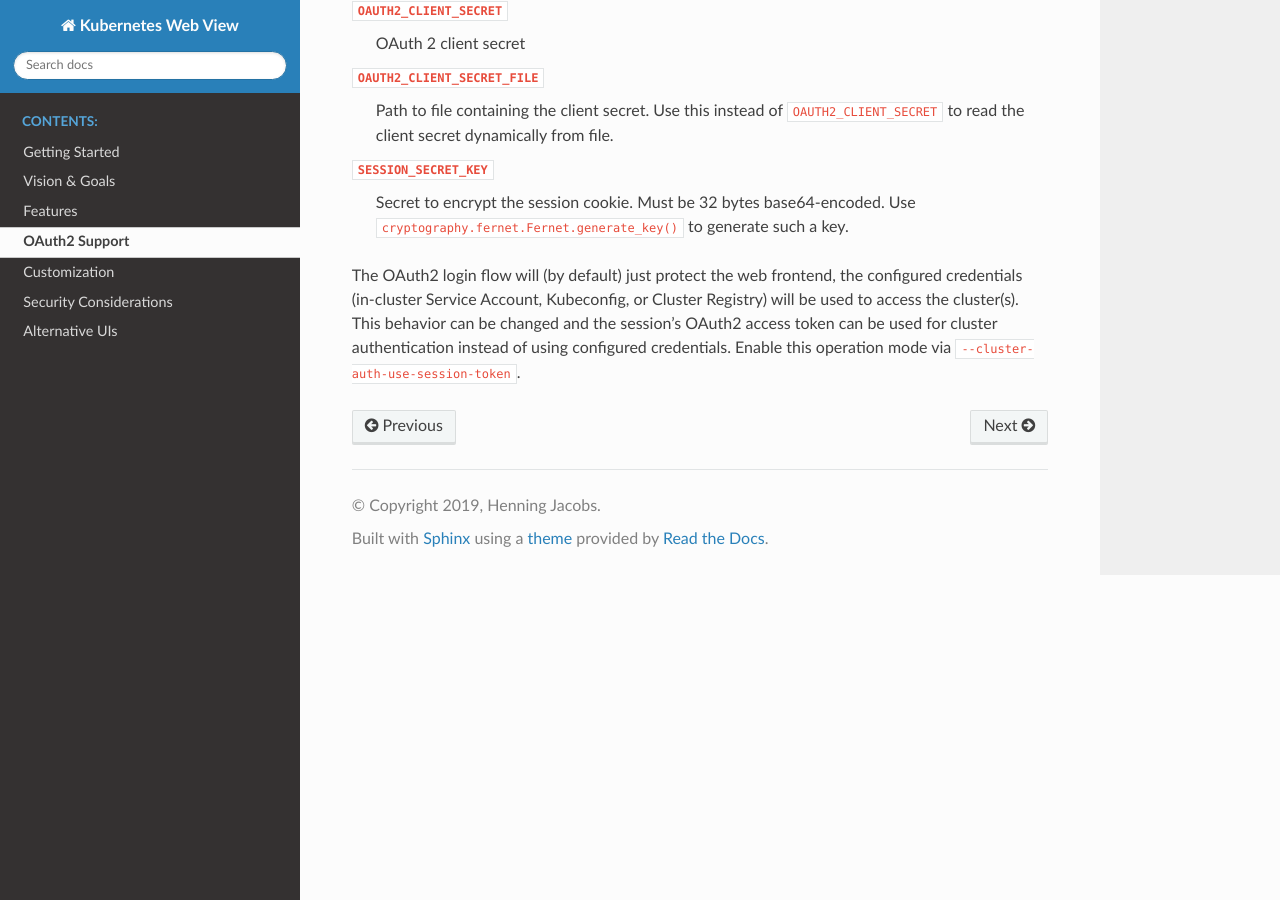
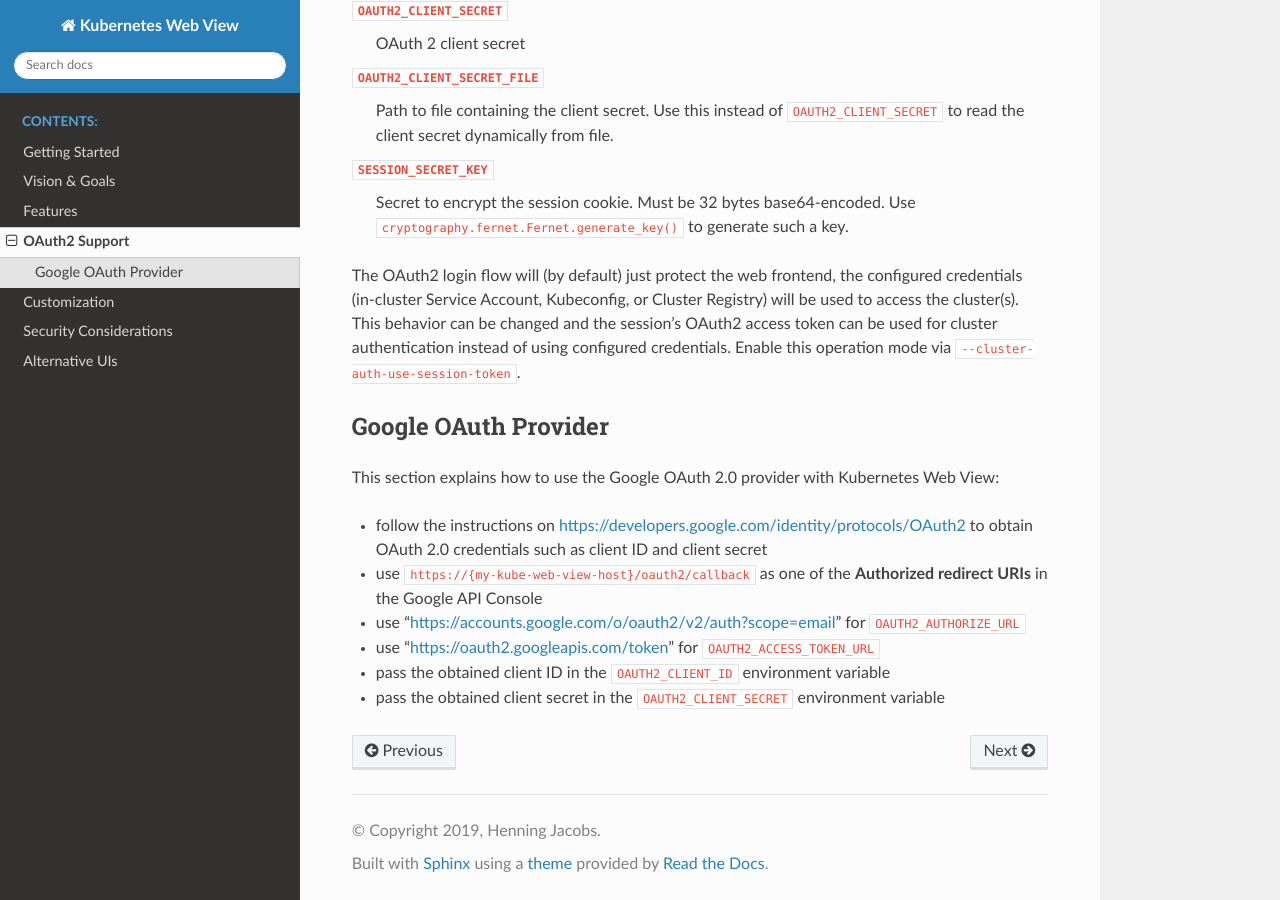
Before and after one commit to hjacobs/kube-web-view, a Sphinx documentation site: the page built from docs/oauth2.rst, in a window 1280 px wide and 900 px high, scrolled down 548 px. Built offline with Sphinx 7.4.7 and the Read the Docs theme 2.0.0, drawn with Linux system fonts in a browser that asks for light colours.

Commit message:
how to use Google OAuth

```diff
--- a/docs/oauth2.rst
+++ b/docs/oauth2.rst
@@ -24,3 +24,15 @@
 The OAuth2 login flow will (by default) just protect the web frontend, the configured credentials (in-cluster Service Account, Kubeconfig, or Cluster Registry) will be used to access the cluster(s).
 This behavior can be changed and the session's OAuth2 access token can be used for cluster authentication instead of using configured credentials.
 Enable this operation mode via ``--cluster-auth-use-session-token``.
+
+Google OAuth Provider
+=====================
+
+This section explains how to use the Google OAuth 2.0 provider with Kubernetes Web View:
+
+* follow the instructions on https://developers.google.com/identity/protocols/OAuth2 to obtain OAuth 2.0 credentials such as client ID and client secret
+* use ``https://{my-kube-web-view-host}/oauth2/callback`` as one of the **Authorized redirect URIs** in the Google API Console
+* use "https://accounts.google.com/o/oauth2/v2/auth?scope=email" for ``OAUTH2_AUTHORIZE_URL``
+* use "https://oauth2.googleapis.com/token" for ``OAUTH2_ACCESS_TOKEN_URL``
+* pass the obtained client ID in the ``OAUTH2_CLIENT_ID`` environment variable
+* pass the obtained client secret in the ``OAUTH2_CLIENT_SECRET`` environment variable
```
Also changed, not shown: 1 other file.
